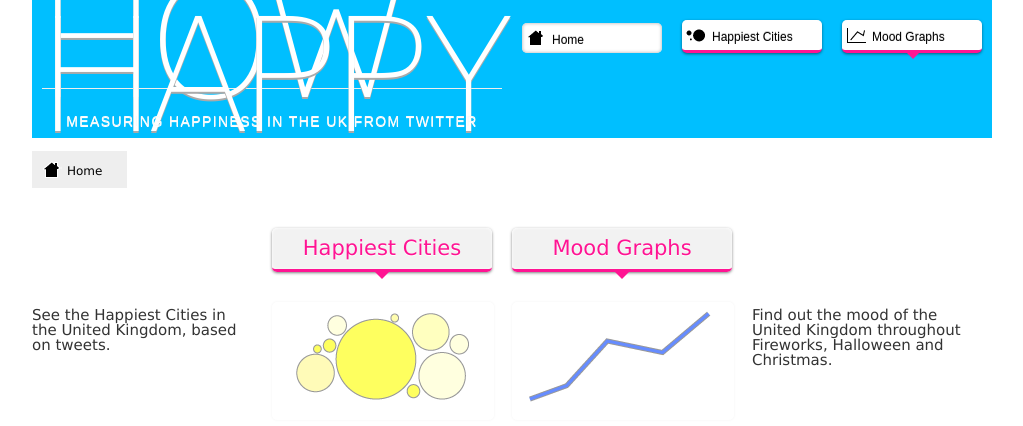
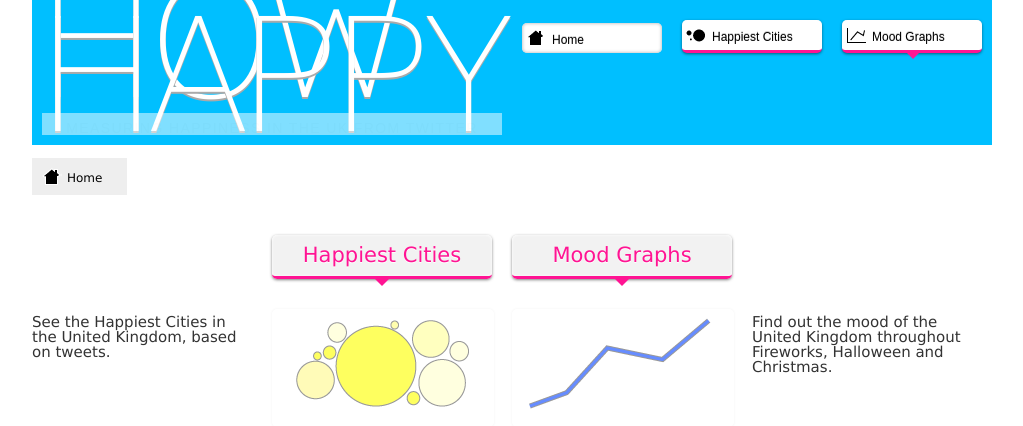
Before and after one commit to anevins12/DMP, a PHP site: page /application/view/ in a window 1280 px wide. Shown: the top 426 px of the page, without its empty margins (128-1151 px from the left). Run offline with PHP 8.4, Linux system fonts and the light colour scheme; some libraries are stand-ins or nearby versions.

Commit message:
more styling

```diff
--- a/application/assets/css/style.css
+++ b/application/assets/css/style.css
@@ -518,11 +518,12 @@
 	letter-spacing: 0.1em;
 	text-align: center;
 	color: #aaa;
+	background: #fff;
+	opacity: 0.5;
+	padding-top: 8px;
 }
 
 h1 {
-	border-bottom: 1px solid #eee;
-	margin-bottom: 5px;
 	line-height: 84%;
 	background: none;
 	color: #fff;
```
